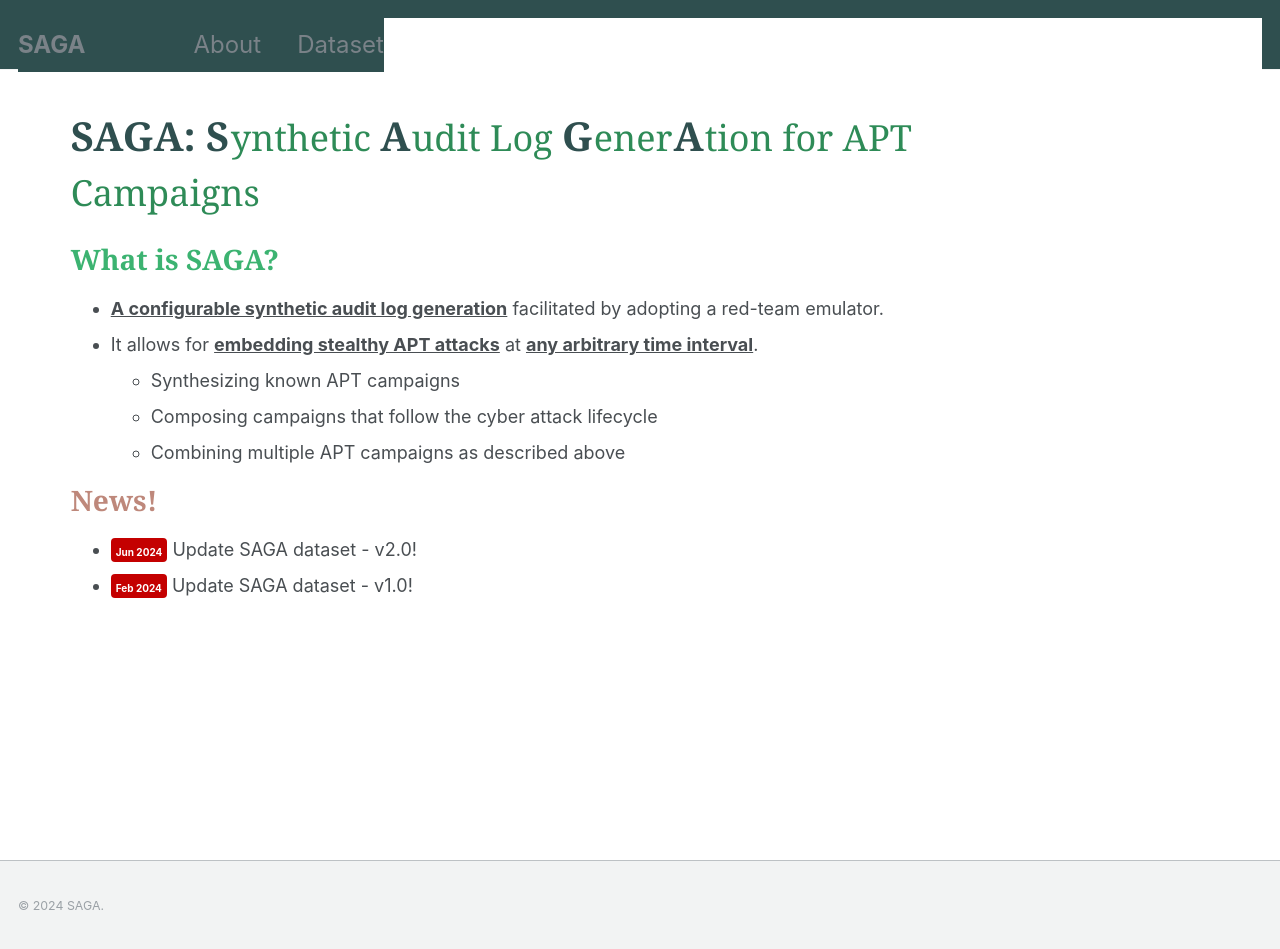
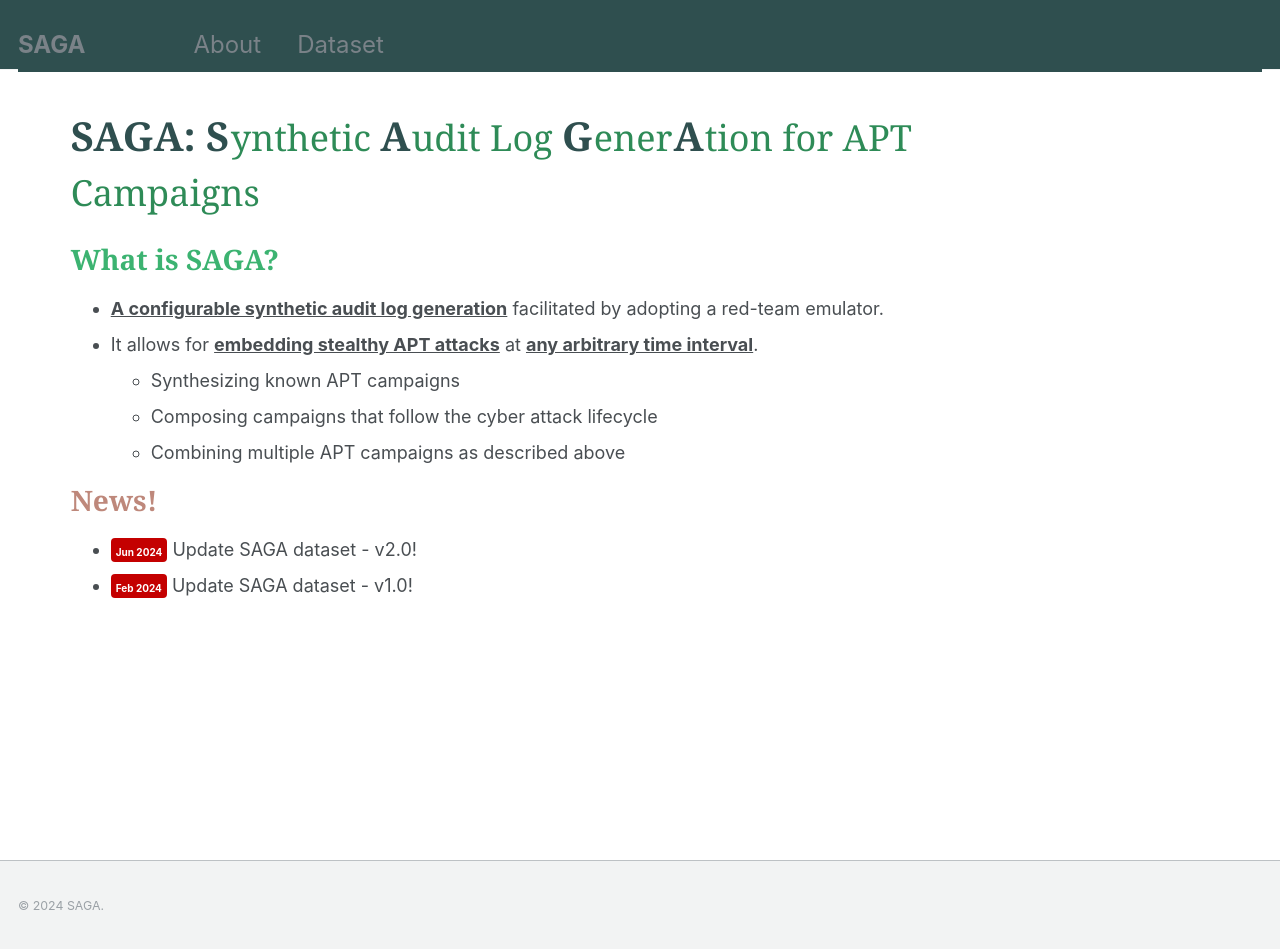
Before and after one commit to saga-tw/saga-tw.github.io, a Jekyll site: the page built from _pages/about.md, in a window 1280 px wide and 951 px high. Built offline with Jekyll 4.4.1, drawn with Linux system fonts in a browser that asks for light colours.

Commit message:
Update _navigation.scss

```diff
--- a/_sass/_navigation.scss
+++ b/_sass/_navigation.scss
@@ -175,7 +175,7 @@
 .greedy-nav {
   position: relative;
   min-width: 250px;
-  background: $background-color;
+  background: #2F4F4F !important;
 
   a {
     display: block;
@@ -261,7 +261,7 @@
     padding: 5px;
     border: 1px solid $border-color;
     border-radius: $border-radius;
-    background: #2F4F4F !important;
+    background: #fff;
     box-shadow: 0 0 10px rgba(#000, 0.25);
 
     a {
```
